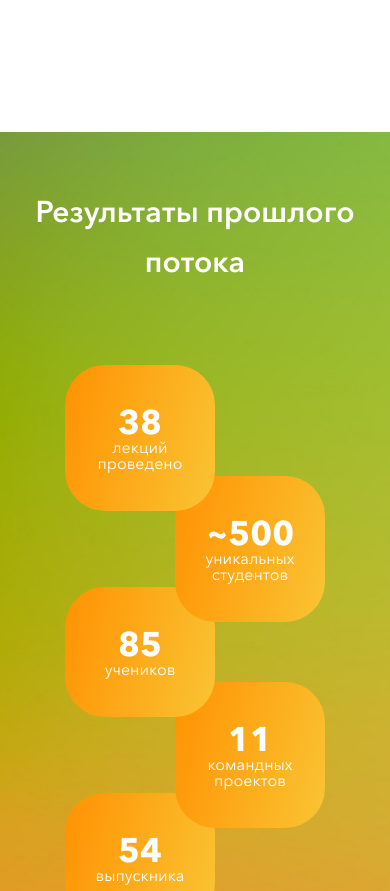
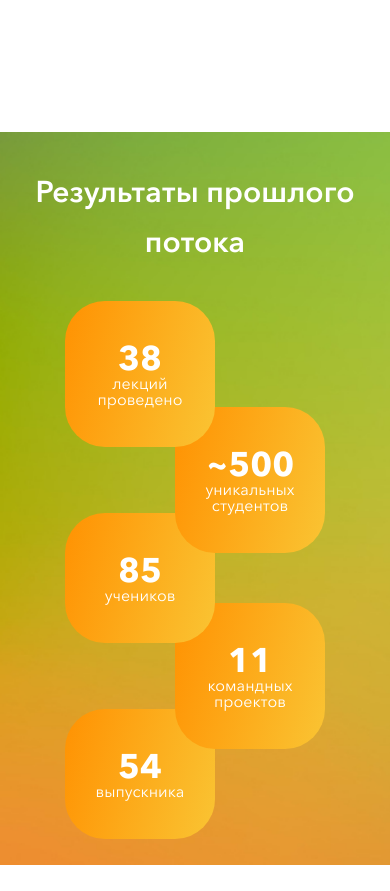
Before and after one commit to Karelkin/BonchSchool, a Vue app: page / in a window 390 px wide. Shown: the part 5540-6431 px from the top of the page. Built offline with nearby package versions, Linux system fonts and the light colour scheme.

Commit message:
courses, results

```diff
--- a/package.json
+++ b/package.json
@@ -12,6 +12,7 @@
     "bootstrap-vue": "^2.0.0-rc.24",
     "core-js": "^2.6.5",
     "vue": "^2.6.10",
+    "vue-lazyload": "^1.3.1",
     "vue-router": "^3.0.3",
     "vue-scrollto": "^2.15.0",
     "vuex": "^3.0.1"
--- a/src/components/Courses.vue
+++ b/src/components/Courses.vue
@@ -2,6 +2,7 @@
   <div class='courses' id='courses'>
     <div class="container">
       <div class="row">
+        <transition name="fade" mode="out-in">
         <div class="col-sm-12 offset-sm-0 col-10 offset-1 course__items course1"
           :class="{'course1': selectedCourse.course1,
             'course2': selectedCourse.course2,
@@ -28,6 +29,7 @@
             </div>
           </div>
         </div>
+        </transition>
       </div>
     </div>
   </div>
@@ -94,6 +96,7 @@ export default{
   background-repeat: no-repeat;
   min-height: 480px;
   background-size: 101% 100%;
+  transition: background-image .6s linear;
   // background: linear-gradient(300.85deg, #57944F 3.8%, #97B730 90.98%);
 }
 .course1{
@@ -172,9 +175,13 @@ export default{
       margin-top: 40px;
     }
   }
+  .course__items{
+    background: none;
+  }
   .course1{
     background: linear-gradient(267.31deg, #F07D5A -14.54%, #FFBE56 90.16%);
     overflow: hidden;
+    // transition: background 1s ease;
   }
   .course2{
     background: linear-gradient(301.16deg, #F78B2E 3.8%, #EF3B3B 90.98%);
@@ -197,6 +204,7 @@ export default{
   .course3:before,
   .course4:before,
   .course5:before,{
+    transition: background .5s linear;
     content: '';
     position: absolute;
     background-size: 240px 240px;
--- a/src/components/Results.vue
+++ b/src/components/Results.vue
@@ -45,7 +45,7 @@
   background-repeat: no-repeat;
   min-height: 570px;
   width: 100%;
-  margin-bottom: 80px;
+  margin-bottom: 60px;
 }
 .results__title{
   display: flex;
@@ -120,7 +120,7 @@
   .results__title{
     text-align: center;
     h2{
-      margin-top: 55px;
+      margin-top: 50px;
       font-size: 40px;
       line-height: 50px;
     }
@@ -128,7 +128,14 @@
 }
 
 @media (max-width: 576px){
+  .results__title{
+    h2{
+      margin-top: 35px;
+    }
+  }
   .results-blocks{
+    margin-top: 0;
+    height: 660px;
     flex-direction: column;
     align-items: center;
     padding-bottom: 0px;
@@ -136,9 +143,12 @@
   .block{
     max-width: 200px;
   }
+  .block:nth-child(1){
+    top: 80px;
+  }
   .block:nth-child(2n){
     position: relative;
-    top: -35px;
+    top: 40px;
     left: 80px;
   }
   .block:nth-child(2n+1){
@@ -146,19 +156,20 @@
     left: -80px;
   }
   .block:nth-child(3){
-    top: -70px;
+    top: 0px;
   }
   .block:nth-child(4){
-    top: -105px;
+    top: -40px;
   }
   .block:nth-child(5){
-    top: -140px;
+    top: -80px;
   }
 }
 
 @media (max-width: 500px){
   .results-blocks{
-    margin-top: 70px;
+    // margin-top: 70px;
+    height: 590px;
     .block{
       span{
         font-size: 34px;
--- a/src/components/School.vue
+++ b/src/components/School.vue
@@ -27,7 +27,7 @@
   position: absolute;
   top: 0;
   right: 0px;
-  width: 500px;
+  width: 480px;
 }
 .school__info{
   padding-top: 110px;
--- a/src/components/Team.vue
+++ b/src/components/Team.vue
@@ -60,11 +60,10 @@
     font-size: 48px;
     line-height: 59px;
     margin-top: 50px;
-    margin-bottom: -20px;
   }
 }
 .item{
-  margin-top: 80px;
+  margin-top: 60px;
   img{
     max-width: 300px;
     width: 100%;
@@ -119,8 +118,8 @@
 }
 
 @media (max-width: 576px){
-  .item{
-
+ .item{
+    margin-top: 50px;
   }
   .items-right{
     margin-top: 140px;
@@ -132,6 +131,7 @@
     h2{
       font-size: 30px;
       line-height: 45px;
+      margin-bottom: -20px;
     }
     h6{
       font-size: 20px;
--- a/src/main.js
+++ b/src/main.js
@@ -7,6 +7,9 @@ import 'bootstrap/dist/css/bootstrap.css'
 import 'bootstrap-vue/dist/bootstrap-vue.css'
 import '@/assets/scss/fonts.scss'
 import VueScrollTo from 'vue-scrollto'
+import VueLazyload from 'vue-lazyload'
+
+Vue.use(VueLazyload)
 
 Vue.use(VueScrollTo)
 
```
Also changed, not shown: 1 other file (tests, documents, lock files or other folders).
